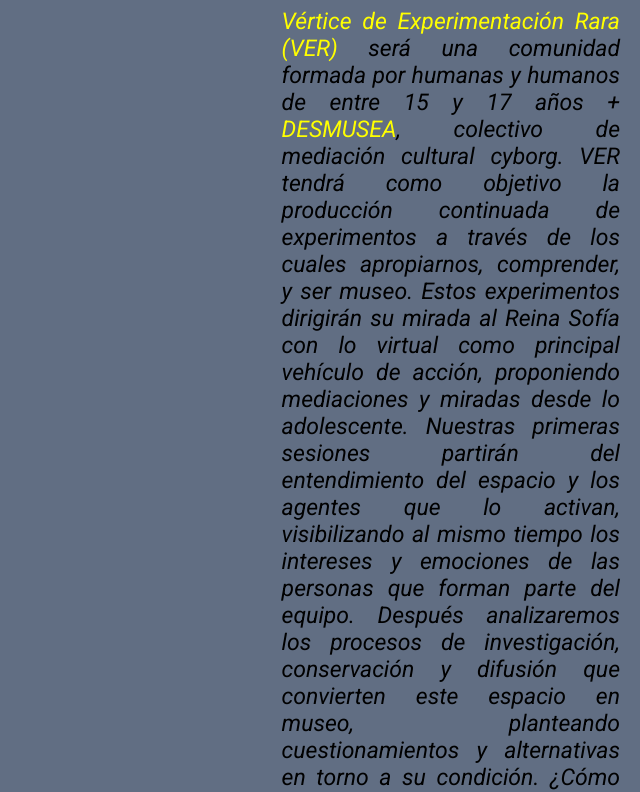
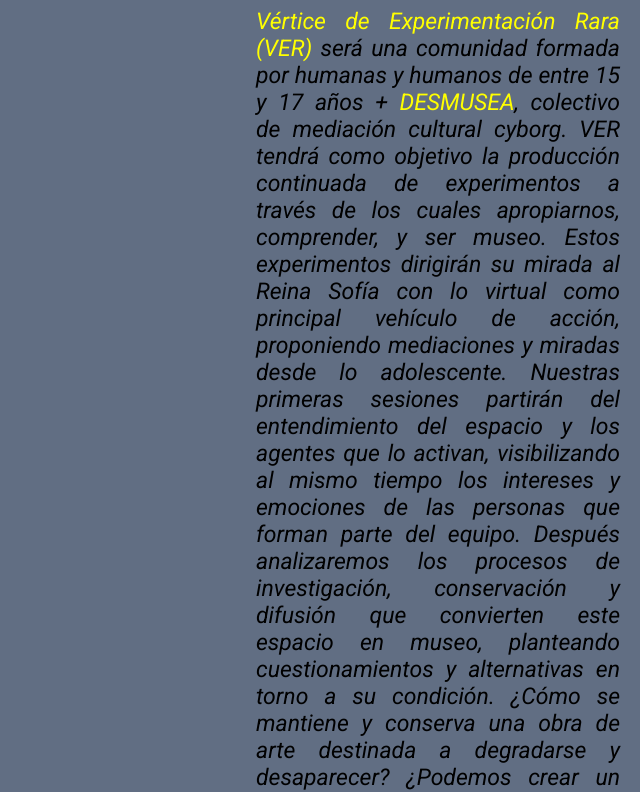
Before and after one commit to claraharguindey/vertice-experimentacion-rara, a plain HTML site: page index.html in a window 1280 px wide. Shown: the top 792 px of the page, without its empty margins (640-1280 px from the left). Drawn offline with nearby package versions, Linux system fonts and the light colour scheme; some packages are replaced by stand-ins of ours; a script that the page names is missing.

```diff
--- a/styles.css
+++ b/styles.css
@@ -19,7 +19,7 @@ body {
   text-align: justify;
   padding-right: 20px;
   margin-top: 0;
-  left: 72%;
+  left: 70%;
   }
 
 a {
```
